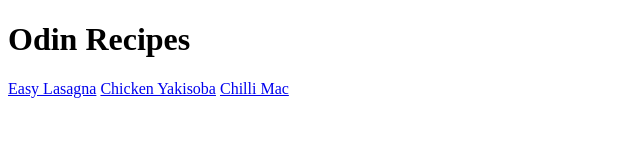
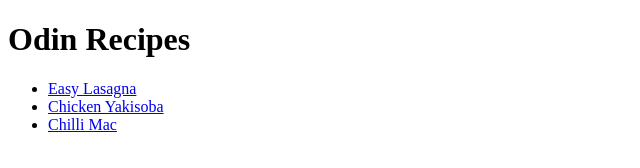
Before and after one commit to spiderzoast/recipes, a plain HTML site: page index.html in a window 1280 px wide. Shown: the whole page, without its empty margins (0-640 px from the left). Drawn offline with Linux system fonts and the light colour scheme.

Commit message:
Organize the links on index.html into a list

```diff
--- a/index.html
+++ b/index.html
@@ -6,8 +6,10 @@
     </head>
     <body>
         <h1>Odin Recipes</h1>
-        <a href="./recipes/easy-lasagna.html">Easy Lasagna</a>
-        <a href="./recipes/chicken-yakisoba.html">Chicken Yakisoba</a>
-        <a href="./recipes/chilli-mac.html">Chilli Mac</a>
+        <ul>
+            <li><a href="./recipes/easy-lasagna.html">Easy Lasagna</a></li>
+            <li><a href="./recipes/chicken-yakisoba.html">Chicken Yakisoba</a></li>
+            <li><a href="./recipes/chilli-mac.html">Chilli Mac</a></li>
+        </ul>
     </body>
 </html>
```
